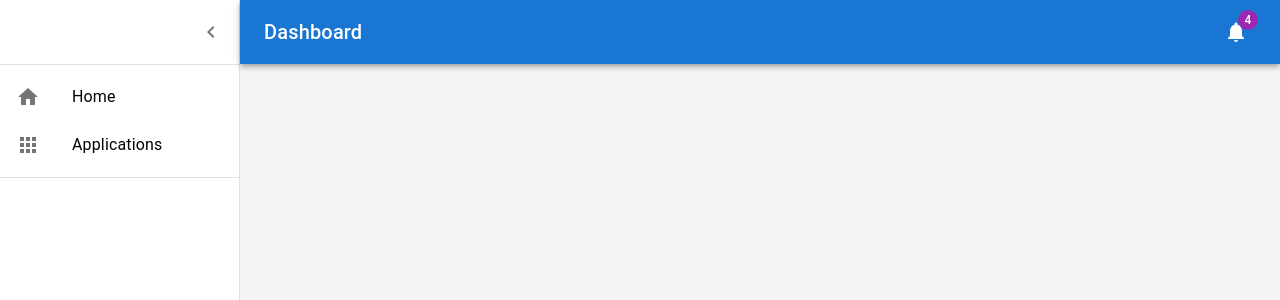
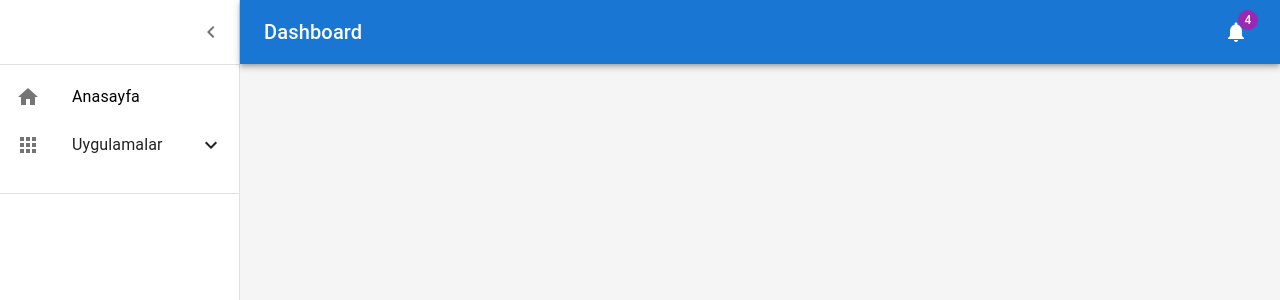
Before and after one commit to furkanyigit/vocabulary-app-ui, a React (Create React App) app: page / in a window 1280 px wide. Shown: the top 300 px of the page. Built offline with nearby package versions, Linux system fonts and the light colour scheme; no server answers.

Commit message:
breadcrumbs eklendi.

```diff
--- a/src/template/Dashboard.js
+++ b/src/template/Dashboard.js
@@ -15,7 +15,7 @@ import Grid from '@mui/material/Grid';
 import MenuIcon from '@mui/icons-material/Menu';
 import ChevronLeftIcon from '@mui/icons-material/ChevronLeft';
 import NotificationsIcon from '@mui/icons-material/Notifications';
-import { mainListItems } from './listItems';
+import MainListItem from './MainListItem';
 import Home from '../components/Home';
 import VocabHome from '../components/VocabHome';
 import Practic from '../components/Practic';
@@ -24,6 +24,7 @@ import SecondBox from '../box/SecondBox';
 import ThirdBox from '../box/ThirdBox';
 import VocabularyList from '../components/VocabularyList';
 import { Route, Routes } from 'react-router-dom';
+
 
 const drawerWidth = 240;
 
@@ -132,7 +133,7 @@ function DashboardContent() {
           </Toolbar>
           <Divider />
           <List component="nav">
-            {mainListItems}
+            <MainListItem></MainListItem>
             <Divider sx={{ my: 1 }} />
           </List>
         </Drawer>
--- /dev/null
+++ b/src/template/MainListItem.js
@@ -0,0 +1,50 @@
+import * as React from 'react';
+import ListItemButton from '@mui/material/ListItemButton';
+import ListItemIcon from '@mui/material/ListItemIcon';
+import ListItemText from '@mui/material/ListItemText';
+import HomeIcon from '@mui/icons-material/Home';
+import AppsIcon from '@mui/icons-material/Apps';
+import { Link } from 'react-router-dom';
+import Collapse from '@mui/material/Collapse';
+import ExpandLess from '@mui/icons-material/ExpandLess';
+import ExpandMore from '@mui/icons-material/ExpandMore';
+import { useState } from 'react';
+
+function MainListItem() {
+
+  const [open, setOpen] = useState(false);
+
+  const hanldeOpenApp = () => {
+    setOpen((prevOpen) => !prevOpen);
+  }
+
+  return (
+    <React.Fragment>
+      <Link to="/" className='Link'>
+        <ListItemButton>
+          <ListItemIcon>
+            <HomeIcon />
+          </ListItemIcon >
+          <ListItemText primary="Anasayfa" />
+        </ListItemButton>
+      </Link>
+
+      <ListItemButton onClick={hanldeOpenApp}>
+        <ListItemIcon>
+          <AppsIcon />
+        </ListItemIcon>
+        <ListItemText primary="Uygulamalar"></ListItemText>
+        {open ? <ExpandLess /> : <ExpandMore />}
+      </ListItemButton>
+      <Link to="/vocabHome" className='Link'>
+        <ListItemButton >
+          <Collapse component="li" in={open} timeout="auto">
+            <ListItemText primary="Kelime Uygulaması" />
+          </Collapse>
+        </ListItemButton>
+      </Link>
+    </React.Fragment>
+  )
+}
+
+export default MainListItem;
--- a/src/template/listItems.js
+++ /dev/null
@@ -1,35 +0,0 @@
-import * as React from 'react';
-import ListItemButton from '@mui/material/ListItemButton';
-import ListItemIcon from '@mui/material/ListItemIcon';
-import ListItemText from '@mui/material/ListItemText';
-import HomeIcon from '@mui/icons-material/Home';
-import AppsIcon from '@mui/icons-material/Apps';
-import { Link } from 'react-router-dom';
-
-
-
-export const mainListItems = (
-
-  <React.Fragment>
-    <Link to="/" className='Link'>
-      <ListItemButton>
-        <ListItemIcon>
-          <HomeIcon />
-        </ListItemIcon >
-        <ListItemText primary="Home" />
-      </ListItemButton>
-    </Link>
-
-
-    <Link to="/vocabHome" className='Link'>
-      <ListItemButton>
-        <ListItemIcon>
-          <AppsIcon />
-        </ListItemIcon>
-        <ListItemText primary="Applications"></ListItemText>
-      </ListItemButton>
-    </Link>
-
-
-  </React.Fragment>
-);
```
